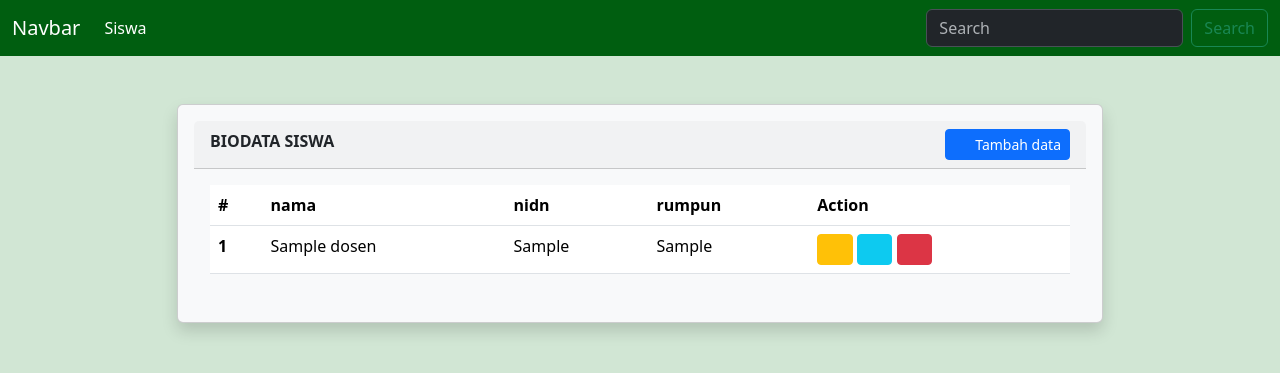
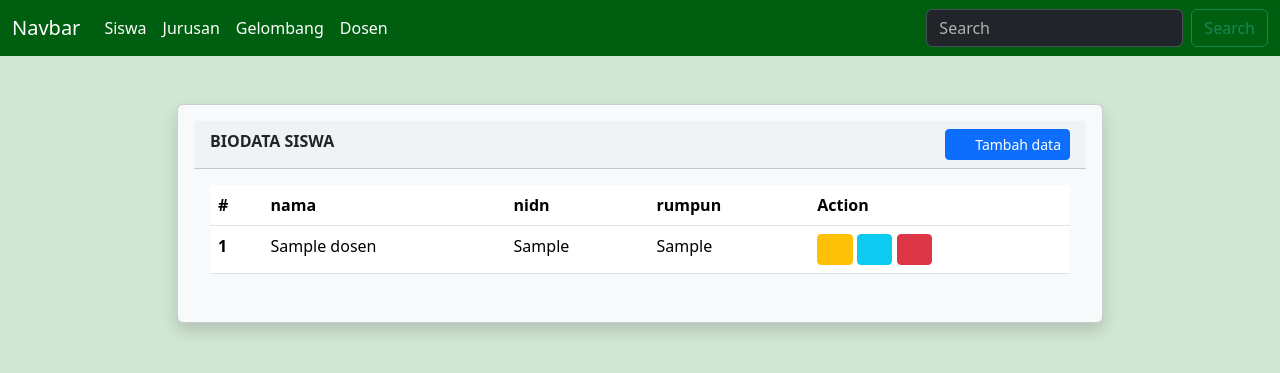
Before and after one commit to kiExaa/is63, a PHP site: page /IS63/dosen/index.php in a window 1280 px wide. Shown: the top 373 px of the page. Run offline with PHP 8.4, Linux system fonts and the light colour scheme; tables that the repository leaves empty or names only in its code hold one stand-in row (values such as "Sample post"); grey boxes marked "Sample" are stand-in pictures; some web fonts are replaced.

Commit message:
Update navbar.php

```diff
--- a/biodata/navbar.php
+++ b/biodata/navbar.php
@@ -11,7 +11,14 @@
                     <li class="nav-item">
                         <a class="nav-link active" aria-current="page" href="http://localhost/IS63/biodata/siswa/">Siswa</a>
                     </li>
-
+                    <li class="nav-item">
+                        <a class="nav-link active" aria-current="page" href="http://localhost/IS63/biodata/jurusan/">Jurusan</a>
+                    </li><li class="nav-item">
+                        <a class="nav-link active" aria-current="page" href="http://localhost/IS63/biodata/Gelombang/">Gelombang</a>
+                    </li>
+                    <li class="nav-item">
+                        <a class="nav-link active" aria-current="page" href="http://localhost/IS63/biodata/dosen/">Dosen</a>
+                    </li>
                 </ul>
                 <form class="d-flex" role="search">
                     <input class="form-control me-2" type="search" placeholder="Search" aria-label="Search" />
```
